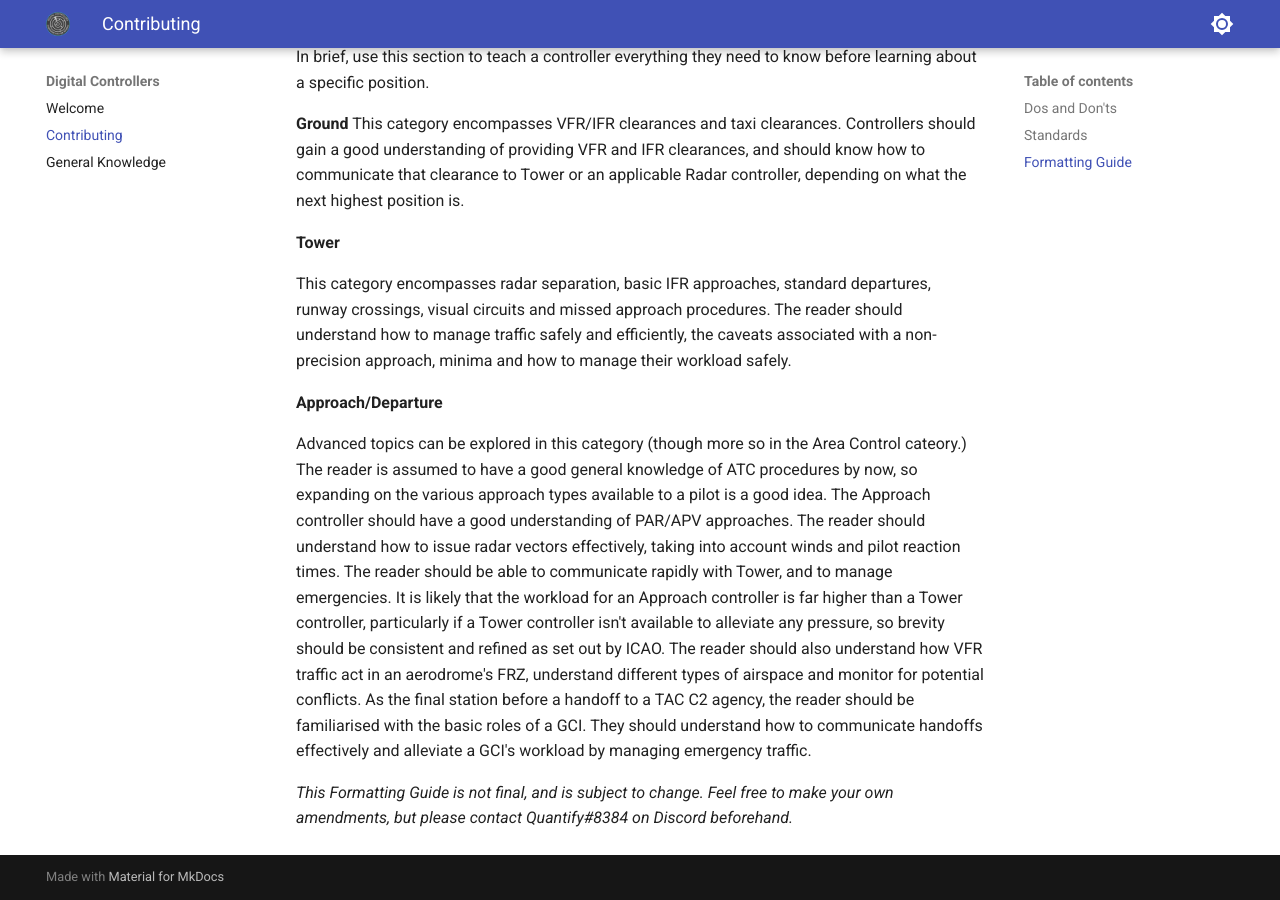
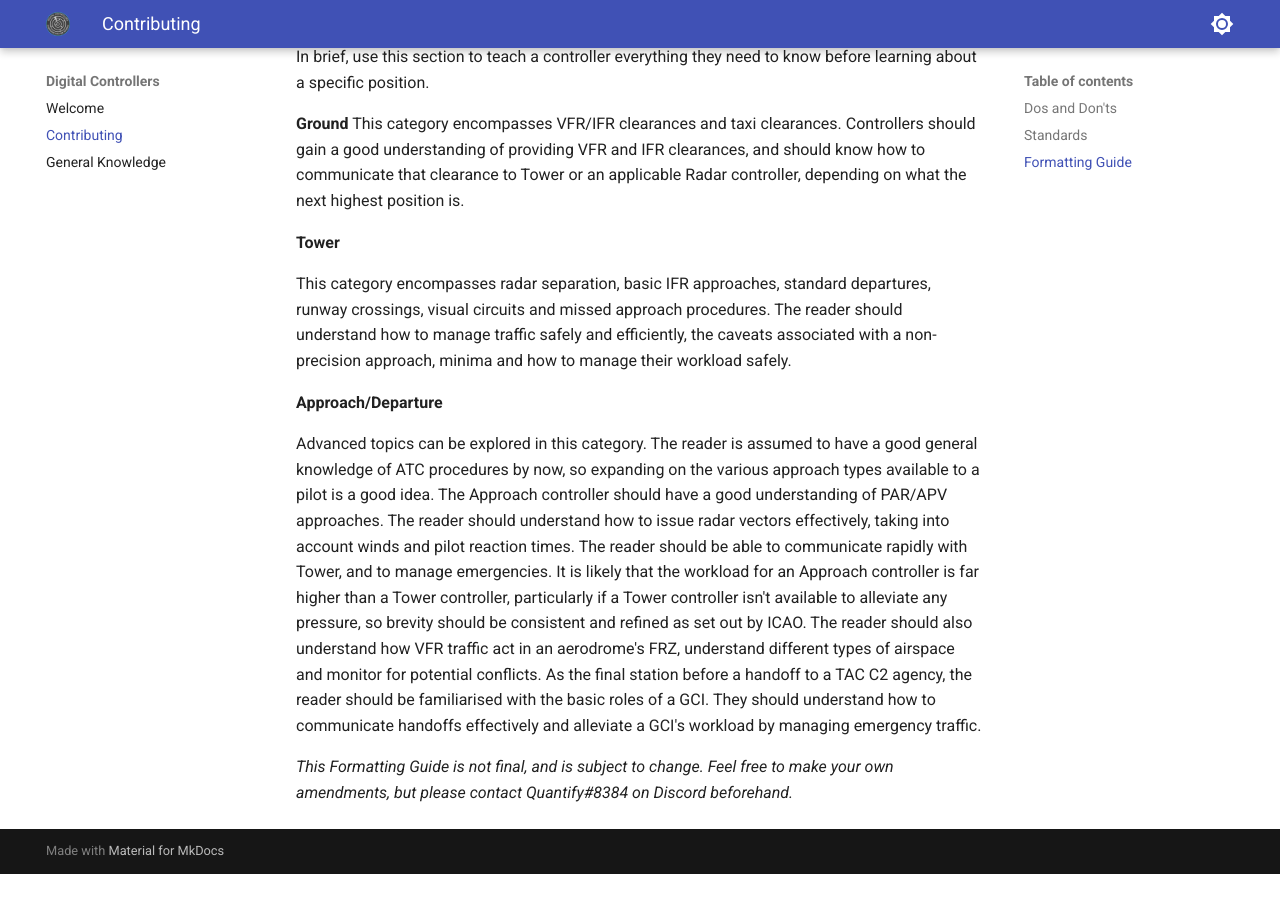
Before and after one commit to Digital-Controllers/website, an MkDocs documentation site: the page built from docs/contributing.md, in a window 1280 px wide and 900 px high, scrolled down 1872 px. Built offline with MkDocs 1.6.1 and Material for MkDocs 9.7.7, drawn with Linux system fonts in a browser that asks for light colours; after the commit the page ends 2746 px from its top, so only the background shows below that.

Commit message:
Removed redundant reference to Area control.

```diff
--- a/docs/contributing.md
+++ b/docs/contributing.md
@@ -57,7 +57,7 @@ This category encompasses radar separation, basic IFR approaches, standard depar
 
 **Approach/Departure**
 
-Advanced topics can be explored in this category (though more so in the Area Control cateory.) The reader is assumed to have a good general knowledge of ATC procedures by now, so expanding on the various approach types available to a pilot is a good idea. The Approach controller should have a good understanding of PAR/APV approaches.
+Advanced topics can be explored in this category. The reader is assumed to have a good general knowledge of ATC procedures by now, so expanding on the various approach types available to a pilot is a good idea. The Approach controller should have a good understanding of PAR/APV approaches.
 The reader should understand how to issue radar vectors effectively, taking into account winds and pilot reaction times. The reader should be able to communicate rapidly with Tower, and to manage emergencies. It is likely that the workload for an Approach controller is far higher than a Tower controller, particularly if a Tower controller isn't available to alleviate any pressure, so brevity should be consistent and refined as set out by ICAO. The reader should also understand how VFR traffic act in an aerodrome's FRZ, understand different types of airspace and monitor for potential conflicts.
 As the final station before a handoff to a TAC C2 agency, the reader should be familiarised with the basic roles of a GCI. They should understand how to communicate handoffs effectively and alleviate a GCI's workload by managing emergency traffic.
 
```
